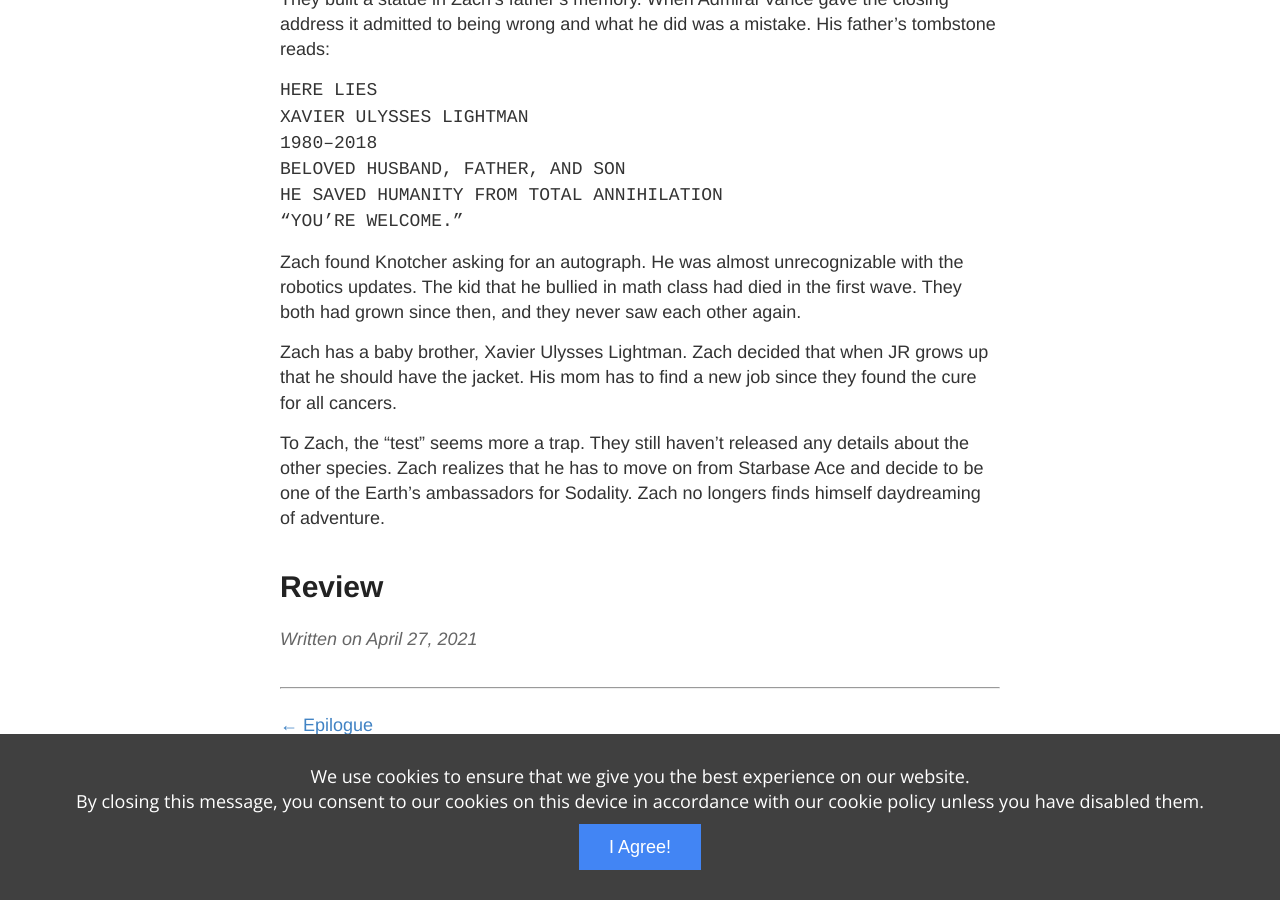
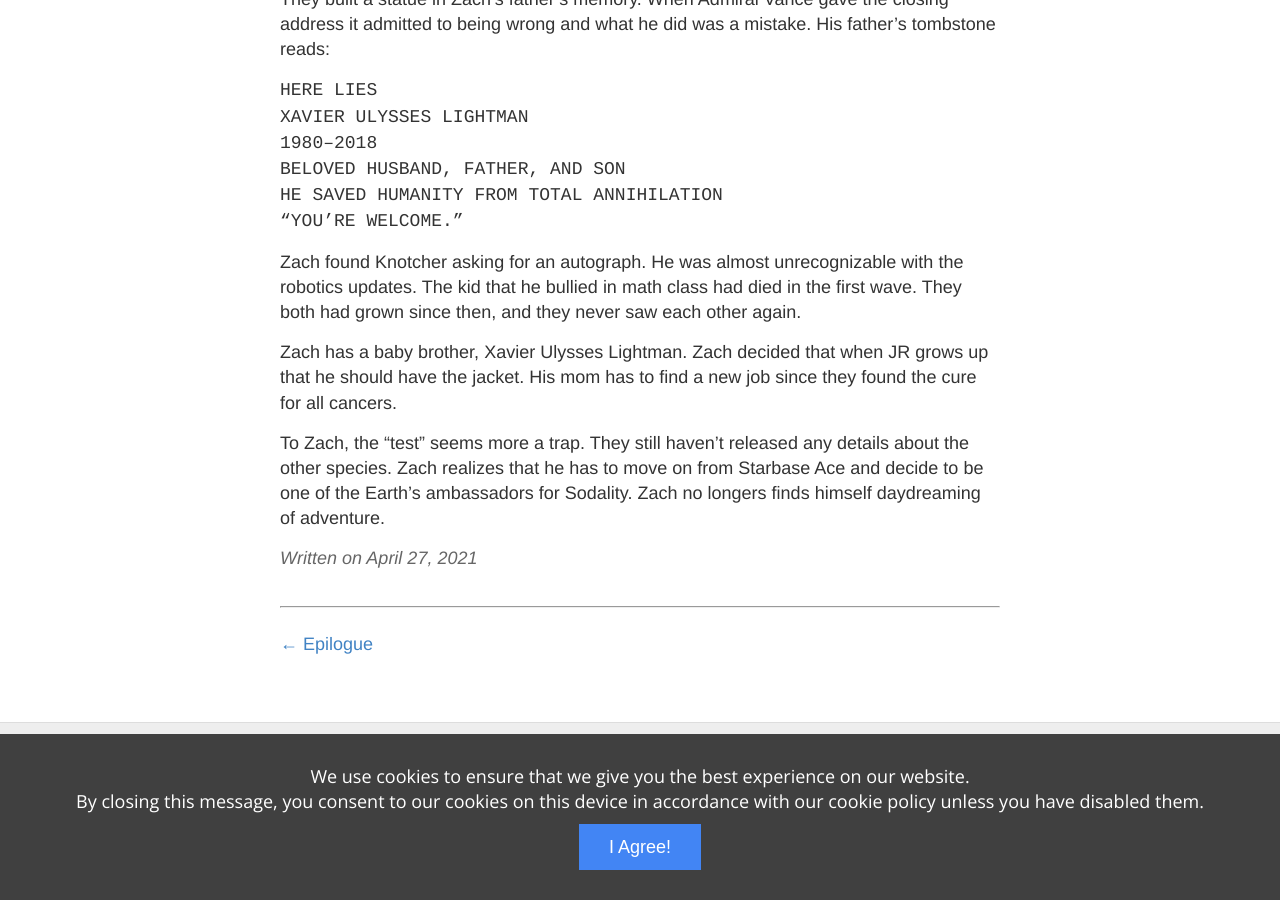
Before and after one commit to PiSaucer/armadablogschoolproject, a Jekyll site: the page built from _posts/2021-4-27-masterfile.md, in a window 1280 px wide and 900 px high, scrolled down 31076 px. Built offline with Jekyll 4.4.1, drawn with Linux system fonts in a browser that asks for light colours.

Commit message:
Update 2021-4-27-masterfile.md

```diff
--- a/_posts/2021-4-27-masterfile.md
+++ b/_posts/2021-4-27-masterfile.md
@@ -654,5 +654,3 @@ Zach found Knotcher asking for an autograph. He was almost unrecognizable with t
 Zach has a baby brother, Xavier Ulysses Lightman. Zach decided that when JR grows up that he should have the jacket. His mom has to find a new job since they found the cure for all cancers.
 
 To Zach, the "test" seems more a trap. They still haven't released any details about the other species. Zach realizes that he has to move on from Starbase Ace and decide to be one of the Earth's ambassadors for Sodality. Zach no longers finds himself daydreaming of adventure.
-
-# Review
```
